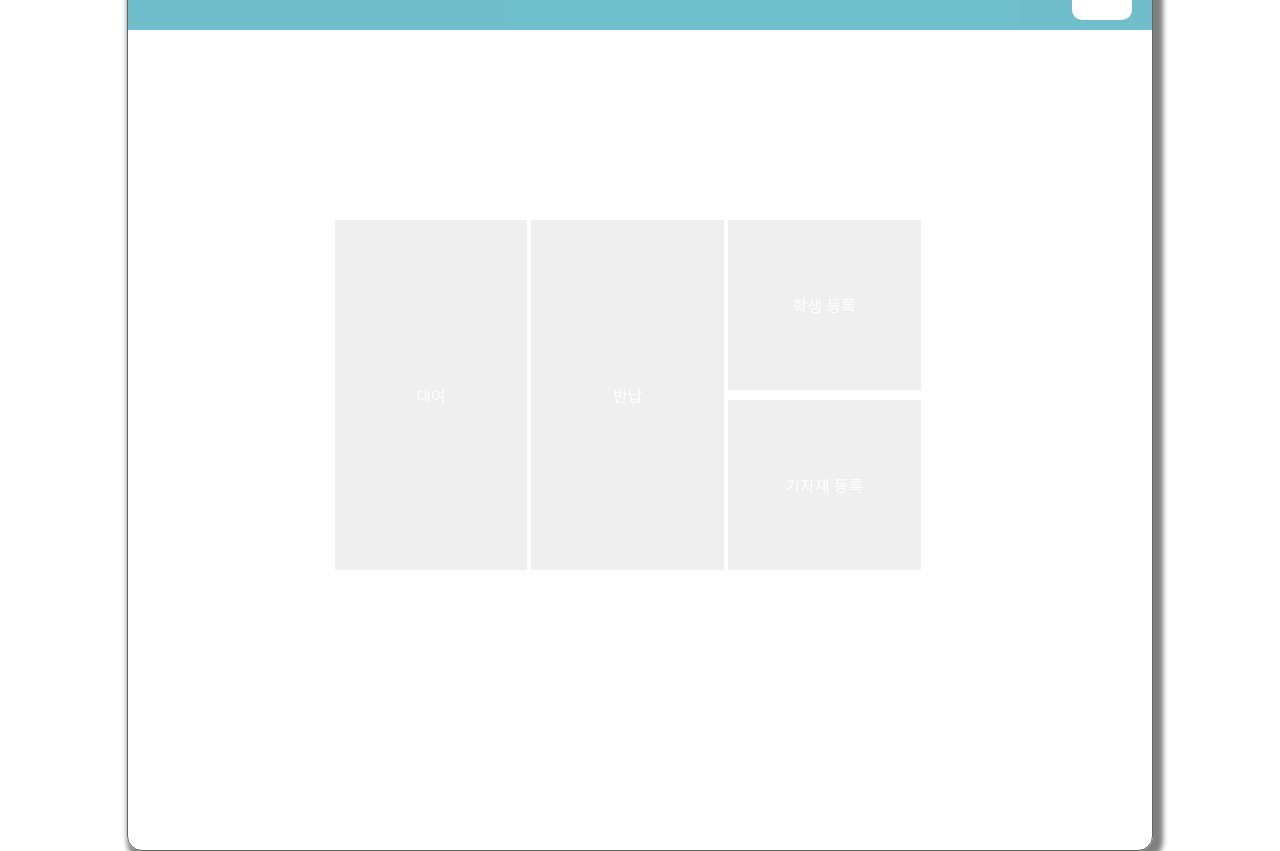
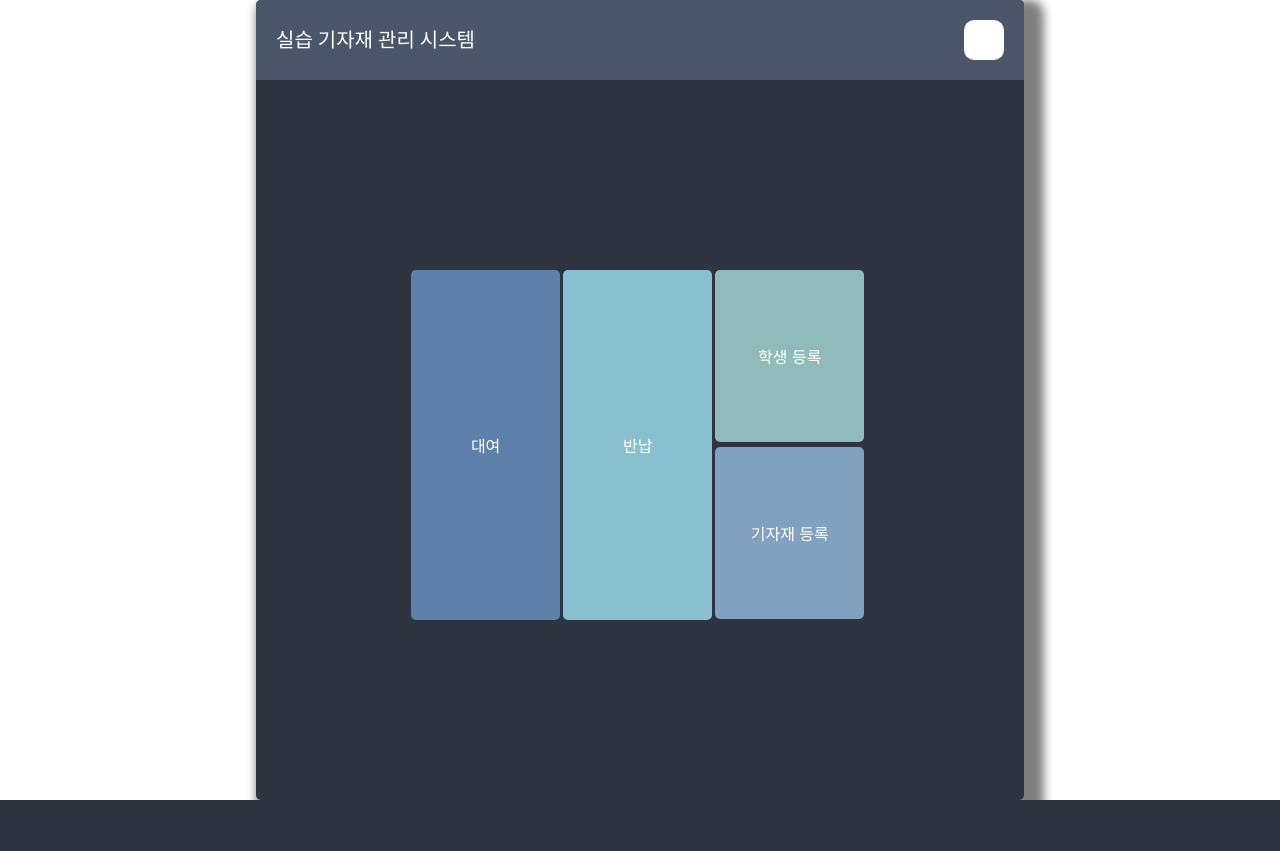
Before and after one commit to nowjun/dod_qr, a Flask app: page / in a window 1280 px wide. After the commit the page ends 800 px from the top, so only its background shows below. Run offline with Flask 2, Linux system fonts and the light colour scheme.

Commit message:
submit , form 추가

```diff
--- a/static/index.css
+++ b/static/index.css
@@ -3,9 +3,9 @@
     height: 500px;
     margin: 0 auto;
     text-align: center;
-    margin-top : 190px;
+    padding-top: 190px;
 }
-.indexCon input[type="button"]{
+.indexCon input[type="submit"]{
     width: 98%;
     height: 350px;
     border: none;
@@ -16,10 +16,11 @@
     vertical-align: middle;
     cursor: pointer;
     transition: 0.5s;
+    border-radius: 5px;
 }
 .indexCon div{
     display: inline-block;
-    width: 32%;
+    width: 33%;
     height: 450px;
     float:left;
     vertical-align:center;
@@ -27,11 +28,36 @@
 .indexConPlus div{
     display: block;
     width: 100%;
-    height: 180px;
+    height: 177px;
 }
-.indexConPlus div input[type="button"]{
-    height: 170px;
+.indexConPlus div input[type="submit"]{
+    height: 172px;
 }
-.indexCon input[type="button"]:hover{
+.indexCon input[type="submit"]:hover{
 
 }
+
+.indexConbtn1{
+    background-color: #5E81AC;
+}
+.indexConbtn2{
+    background-color: #88C0D0;
+}
+.indexConbtn3{
+    background-color: #8FBCBB;
+}
+.indexConbtn4{
+    background-color:#81A1C1;
+}
+
+.indexConbtn1:hover{
+   opacity: 0.7;
+}
+.indexConbtn2:hover{
+   opacity: 0.7;
+}
+.indexConbtn3:hover{
+   opacity: 0.7;
+}.indexConbtn4:hover{
+   opacity: 0.7;
+}
--- a/static/style.css
+++ b/static/style.css
@@ -3,43 +3,40 @@ body{
     font-family: "Andale Mono";
 }
 .mainTop{
-    width: 80%;
-    height: 900px;
-   border:solid 1px rgb(0,0,0,0.6);
+    width: 60%;
+    height: 800px;
     position: absolute;
     top: 0;
     bottom: 0;
     left: 0;
     right: 0;
     margin: auto;
-    border-radius: 15px;
-    box-shadow: 5px 5px 5px 5px gray;
+    border-radius: 5px;
+    box-shadow: 10px 10px 10px 10px rgb(0,0,0,0.5);
+    background-color: #2E3440;
 }
-.indexMain {
-    width: 100%;
-    }
+
 .indexTop{
     width: 100%;
     font-size: 20px;
-    background-color: #1294AB;
+    background-color: #4C566A;
     color: white;
     height: 80px;
     line-height: 80px;
-    opacity: 0.6;
     border-collapse : collapse;
-    border-radius: 10px 10px 0px 0px;
+    border-radius: 5px 5px 0px 0px;
 }
 .indexTop div{
     display: inline-block;
 }
 .indexTop .indexToplogo{
-    width: 60px;
-    height: 60px;
+    width: 40px;
+    height: 40px;
     background-color: white;
     float: right;
     margin-right: 20px;
     line-height: 60px;
-    margin-top: 10px;
+    margin-top: 20px;
     border-radius : 10px;
 }
 .indexTop .indexTopTitle{
--- a/templates/bdone.html
+++ b/templates/bdone.html
@@ -7,7 +7,8 @@
     <link rel="stylesheet" href="{{ url_for('static', filename='bs.css') }}">
 </head>
 <body>
-<div class="mainTop"  >
+<form action="">
+    <div class="mainTop"  >
     <div class="indexMain">
         <div class="indexTop">
             <div class="indexTopTitle">
@@ -39,5 +40,6 @@
     </div>
 
 </div>
+</form>
 </body>
 </html>
--- a/templates/beqr.html
+++ b/templates/beqr.html
@@ -10,7 +10,8 @@
 
 </head>
 <body>
-<div class="mainTop"  >
+<form action="">
+    <div class="mainTop"  >
     <div class="indexMain">
         <div class="indexTop">
             <div class="indexTopTitle">
@@ -45,5 +46,6 @@
     </div>
 
 </div>
+</form>
 </body>
 </html>
--- a/templates/bsnum.html
+++ b/templates/bsnum.html
@@ -7,7 +7,8 @@
     <link rel="stylesheet" href="{{ url_for('static', filename='bs.css') }}">
 </head>
 <body>
-<div class="mainTop"  >
+<form action="">
+    <div class="mainTop"  >
     <div class="indexMain">
         <div class="indexTop">
             <div class="indexTopTitle">
@@ -30,12 +31,13 @@
                     <input type="text" value="학번">
                 </div>
                 <div>
-                    <input type="button" value="확인">
+                    <input type="submit" value="확인">
                 </div>
             </div>
         </div>
     </div>
 
 </div>
+</form>
 </body>
 </html>
--- a/templates/bsqr.html
+++ b/templates/bsqr.html
@@ -10,7 +10,8 @@
 
 </head>
 <body>
-<div class="mainTop"  >
+<form action="">
+    <div class="mainTop"  >
     <div class="indexMain">
         <div class="indexTop">
             <div class="indexTopTitle">
@@ -45,5 +46,6 @@
     </div>
 
 </div>
+</form>
 </body>
 </html>
--- a/templates/index.html
+++ b/templates/index.html
@@ -7,7 +7,8 @@
     <link rel="stylesheet" href="{{ url_for('static', filename='index.css') }}">
 </head>
 <body>
-<div class="mainTop"  >
+<form action="">
+    <div class="mainTop"  >
     <div class="indexMain">
         <div class="indexTop">
             <div class="indexTopTitle">
@@ -19,17 +20,17 @@
         </div>
         <div class="indexCon">
             <div class="indexConRent">
-                <input type="button" value="대여"/>
+                <input type="submit" value="대여" class="indexConbtn1"/>
             </div>
             <div class="indexConReturn">
-                <input type="button" value="반납"/>
-            </div>
+                <input type="submit" value="반납" class="indexConbtn2"/> </div>
             <div class="indexConPlus">
-                <div><input type="button" value="학생 등록"/></div>
-                <div><input type="button" value="기자재 등록"/></div>
+                <div><input type="submit" value="학생 등록" class="indexConbtn3" /></div>
+                <div><input type="submit" value="기자재 등록" class="indexConbtn4" /></div>
             </div>
         </div>
     </div>
 </div>
+</form>
 </body>
 </html>
--- a/templates/rdone.html
+++ b/templates/rdone.html
@@ -8,7 +8,8 @@
 
 </head>
 <body>
-<<div class="mainTop"  >
+<form action="">
+    <div class="mainTop"  >
     <div class="indexMain">
         <div class="indexTop">
             <div class="indexTopTitle">
@@ -33,5 +34,6 @@
     </div>
 
 </div>
+</form>
 </body>
 </html>
--- a/templates/reimage.html
+++ b/templates/reimage.html
@@ -10,7 +10,8 @@
 
 </head>
 <body>
-<div class="mainTop"  >
+<form action="">
+    <div class="mainTop"  >
     <div class="indexMain">
         <div class="indexTop">
             <div class="indexTopTitle">
@@ -34,7 +35,7 @@
                         <canvas id="canvas"></canvas>
                     </div>
                     <div>
-                        <input type="button" value="확인">
+                        <input type="submit" value="확인">
                     </div>
                 </div>
             </div>
@@ -42,5 +43,6 @@
     </div>
 
 </div>
+</form>
 </body>
 </html>
--- a/templates/reqr.html
+++ b/templates/reqr.html
@@ -10,7 +10,8 @@
 
 </head>
 <body>
-<div class="mainTop"  >
+<form action="">
+    <div class="mainTop"  >
     <div class="indexMain">
         <div class="indexTop">
             <div class="indexTopTitle">
@@ -42,5 +43,6 @@
     </div>
 
 </div>
+</form>
 </body>
 </html>
```
Also changed, not shown: templates/bcal.html (+5 -2 lines), templates/beimage.html (+4 -3 lines).
